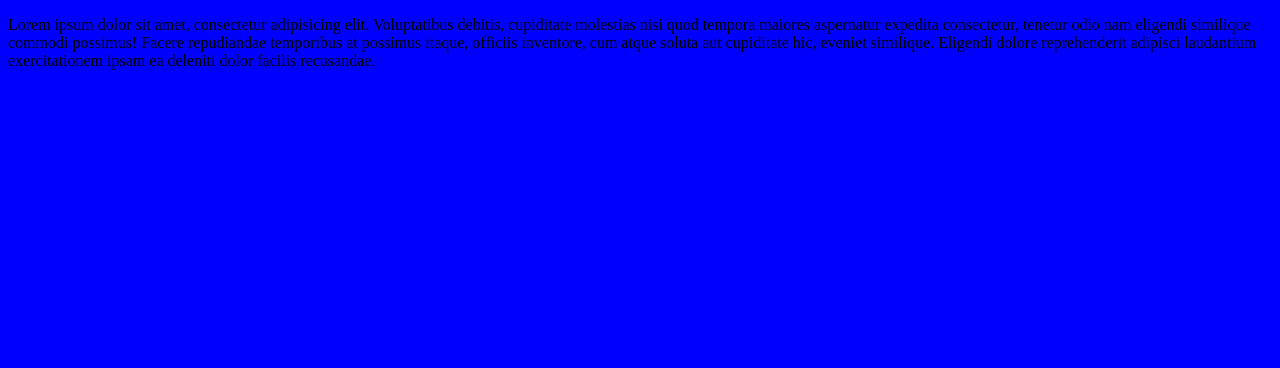
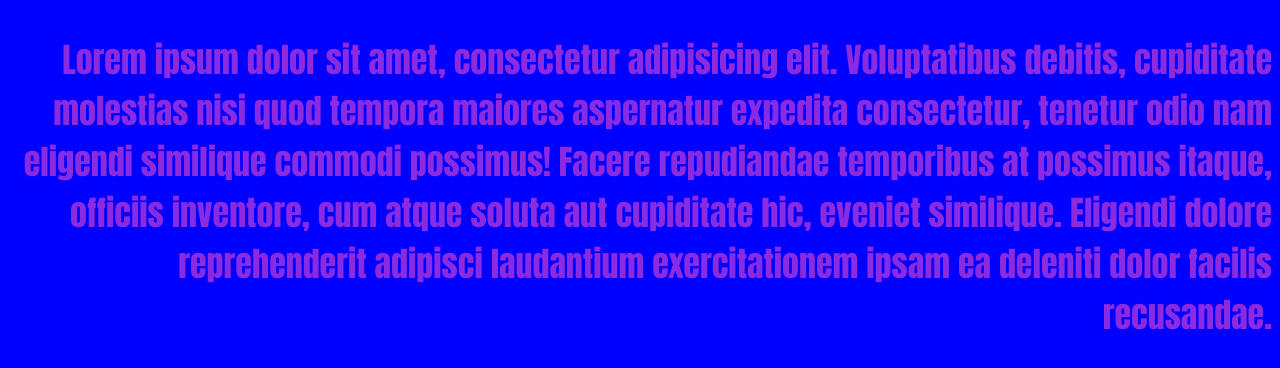
Before and after one commit to najmulhc/test, a plain HTML site: page index.html in a window 1280 px wide. Drawn offline with Linux system fonts and the light colour scheme.

Commit message:
paragraph added

```diff
--- a/style.css
+++ b/style.css
@@ -1,3 +1,10 @@
 body{
     background-color: blue;
 }
+p{
+    font-weight: bold;
+    color: blueviolet;
+    font-size: 34px;
+    font-family: Impact, Haettenschweiler, 'Arial Narrow Bold', sans-serif;
+    text-align: right;
+}
```
